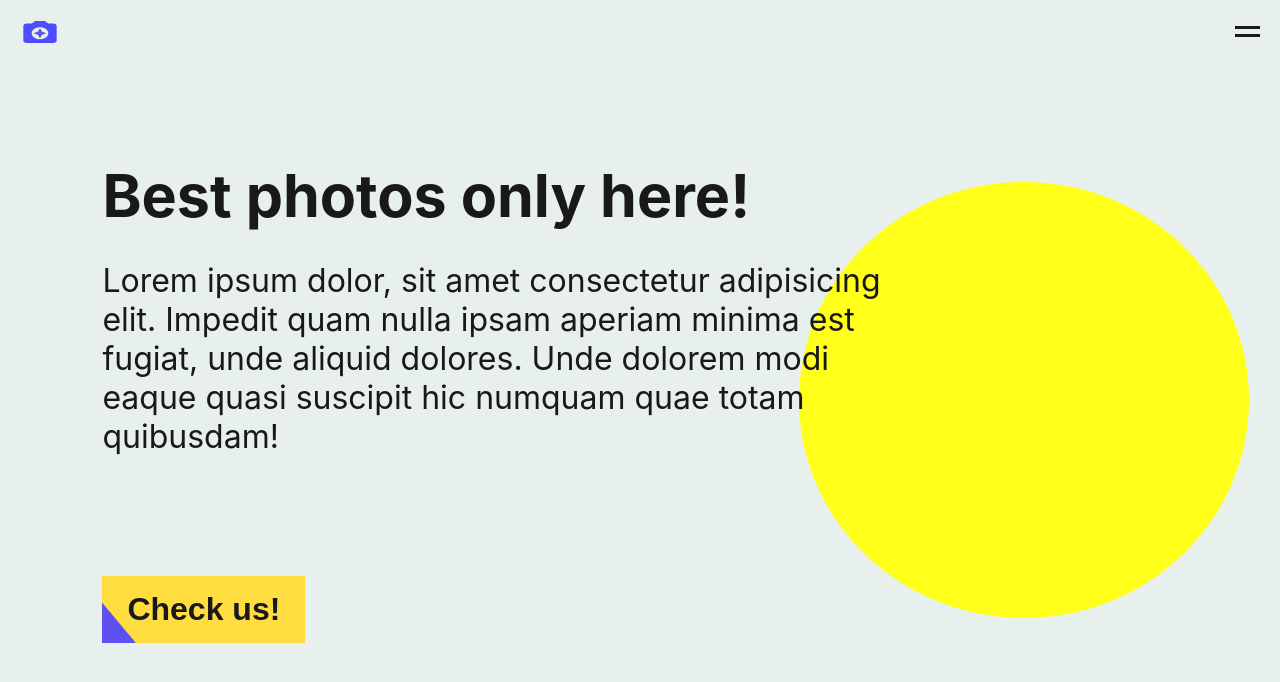
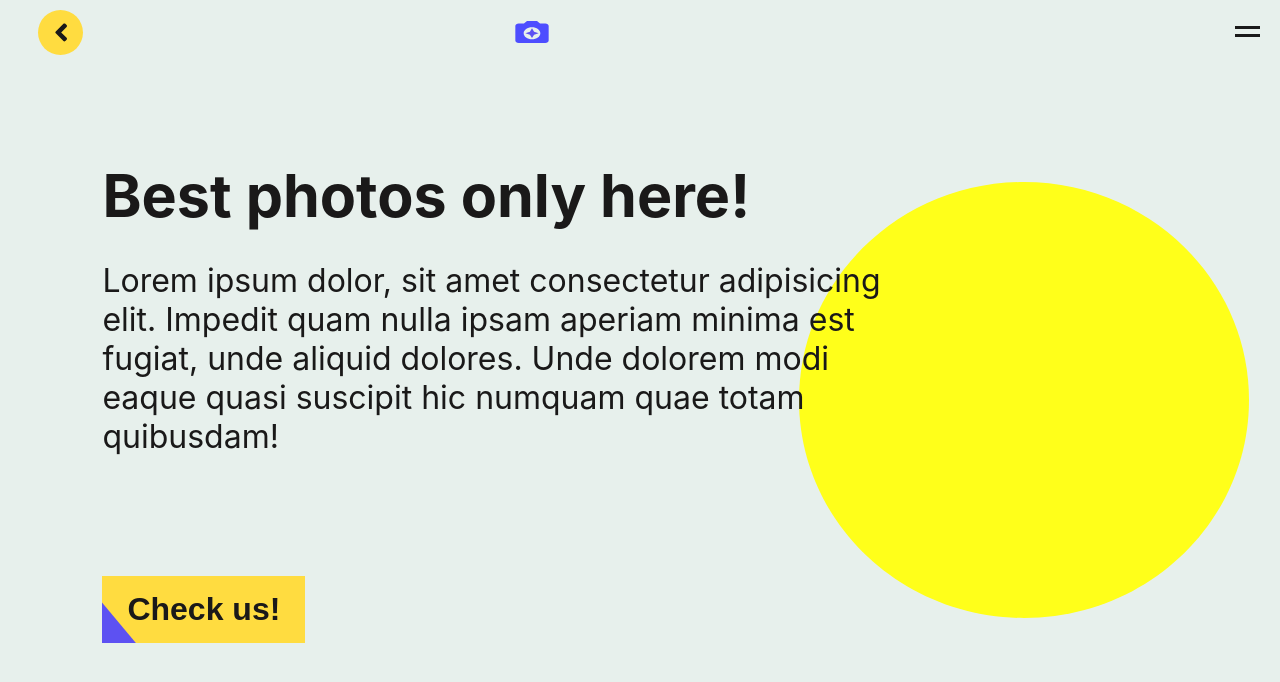
Before and after one commit to Michal-Kok/fancy-page, a React (Create React App) app: page /contact in a window 1280 px wide. Shown: the top 682 px of the page. Built offline with nearby package versions, Linux system fonts and the light colour scheme.

Commit message:
return button added

```diff
--- a/src/components/Nav.jsx
+++ b/src/components/Nav.jsx
@@ -1,20 +1,31 @@
 import '../styles/nav.scss';
+import { FontAwesomeIcon } from '@fortawesome/react-fontawesome';
+import { faAngleLeft } from '@fortawesome/free-solid-svg-icons';
 import React, { useState, useRef } from 'react';
+import { useHistory } from 'react-router-dom';
 import NavigationOverlay from '../components/NavigationOverlay';
 import { ReactComponent as Logo } from '../img/Logo.svg';
 
 function Nav() {
     const [isActive, setIsActive] = useState(false);
     const burgerRef = useRef();
+    const history = useHistory();
 
     const handleBurgerClick = () => {
         burgerRef.current.classList.toggle('activeBurger');
         setIsActive(!isActive);
     }
 
+    const handleGoBackClick = () => history.goBack();
+
     return (
         <>
             <div className="navContainer">
+                <button
+                    className="navContainer__goBackButton button"
+                    onClick={handleGoBackClick} >
+                    <FontAwesomeIcon icon={faAngleLeft} />
+                </button>
                 <div className="navContainer__logo">< Logo /></div>
                 <div className="navContainer__burgerWrapper">
                     <button
--- a/src/components/NavigationOverlay.jsx
+++ b/src/components/NavigationOverlay.jsx
@@ -1,13 +1,16 @@
 import '../styles/navigationOverlay.scss';
 import { NavLink } from 'react-router-dom';
-import React, { useState, useEffect } from 'react';
+import React, { useState, useEffect, useRef } from 'react';
 import { ReactComponent as NavSVG } from '../img/navigationSVG.svg';
 import { FontAwesomeIcon } from '@fortawesome/react-fontawesome';
 import { faFacebookSquare, faYoutube, faGooglePlusSquare } from '@fortawesome/free-brands-svg-icons';
 import gsap from 'gsap';
+import userEvent from '@testing-library/user-event';
 
 function NavigationOverlay({ setIsActive, burgerRef }) {
     //const [isEnoughSpace, setIsEnoughSpace] = useState(false);
+    const leftPanelRef = useRef();
+    const rightPanelRef = useRef();
 
     const checkResolution = () => {
         if (window.innerWidth > 650) {
@@ -17,14 +20,32 @@ function NavigationOverlay({ setIsActive, burgerRef }) {
 
     function navigationSVG() {
         return (
-            <div className="overlayContainer__svgContainer">
+            <div
+                className="overlayContainer__svgContainer"
+                ref={rightPanelRef} >
                 < NavSVG />
             </div>
         )
     }
 
+    // const unmountComponent = () => {
+    //     const leftPanel = leftPanelRef.current;
+    //     const rightPanel = rightPanelRef.current;
+
+    //     let tl = gsap.timeline();
+    //     tl.to(
+    //         leftPanel,
+    //         {
+    //             scale: 0,
+    //             transformOrigin: "top left",
+    //             duration: .2,
+    //         }
+    //     )
+    // }
+
     const handleLinkClick = () => {
         burgerRef.current.classList.toggle('activeBurger');
+        // setTimeout(() => setIsActive(false), 300)
         setIsActive(false);
     }
 
@@ -76,7 +97,11 @@ function NavigationOverlay({ setIsActive, burgerRef }) {
         ).to(
             sun,
             { scale: 1 }
-        )
+        );
+        return () => {
+            console.log('unmount');
+            // unmountComponent();
+        };
 
     }, [])
 
@@ -84,7 +109,9 @@ function NavigationOverlay({ setIsActive, burgerRef }) {
 
     return (
         <div className="overlayContainer">
-            <nav className="navigation">
+            <nav
+                className="navigation"
+                ref={leftPanelRef} >
                 <ul className="navigation__list">
                     <li className="navigation__list__item">
                         <NavLink
--- a/src/components/OfferFirstSection.jsx
+++ b/src/components/OfferFirstSection.jsx
@@ -8,7 +8,7 @@ function OfferFirstSection() {
     const desc = "Lorem ipsum dolor sit, amet consectetur adipisicing elit. Corrupti quod fugiat itaque laborum officia consectetur sed. Rem nostrum totam assumenda nemo et accusantium cum nesciunt aperiam adipisci, id inventore sit!";
     const buttonContent = "Meet us!";
     return (
-        <section class="OfferfirstSection">
+        <section className="OfferfirstSection">
             <Header
                 title={title}
                 descContent={desc}
--- a/src/styles/nav.scss
+++ b/src/styles/nav.scss
@@ -10,9 +10,21 @@
     display: flex;
     justify-content: space-between;
     align-items: center;
-    padding: 20px 20px;
+    padding: 20px 20px 20px 40%;
     overflow: hidden;
     z-index: 2;
+
+    &__goBackButton {
+        position: absolute;
+        top: 15%;
+        left: 3%;
+        border-radius: 50%;
+        font-size: 1.8em;
+        padding: 0px;
+        width: 45px;
+        height: 45px;
+        line-height: 50%;
+    }
 
     &__logo {
         width: 40px;
@@ -31,7 +43,7 @@
             border: 0px;
             padding: 0px;
             background: transparent;
-            transition: all 250ms ease-out;
+            transition: all .25s ease-out;
             cursor: pointer;
         }
 
@@ -64,3 +76,15 @@
 .activeBurger:after {
     transform: translateY(0) rotate(-45deg);
 }
+
+@include breakpoint(tablet_portrait) {
+    .navContainer {
+        padding-left: 35%;
+    }
+}
+
+@include breakpoint(small_desktop) {
+    .navContainer {
+        padding-left: 35%;
+    }
+}
```
